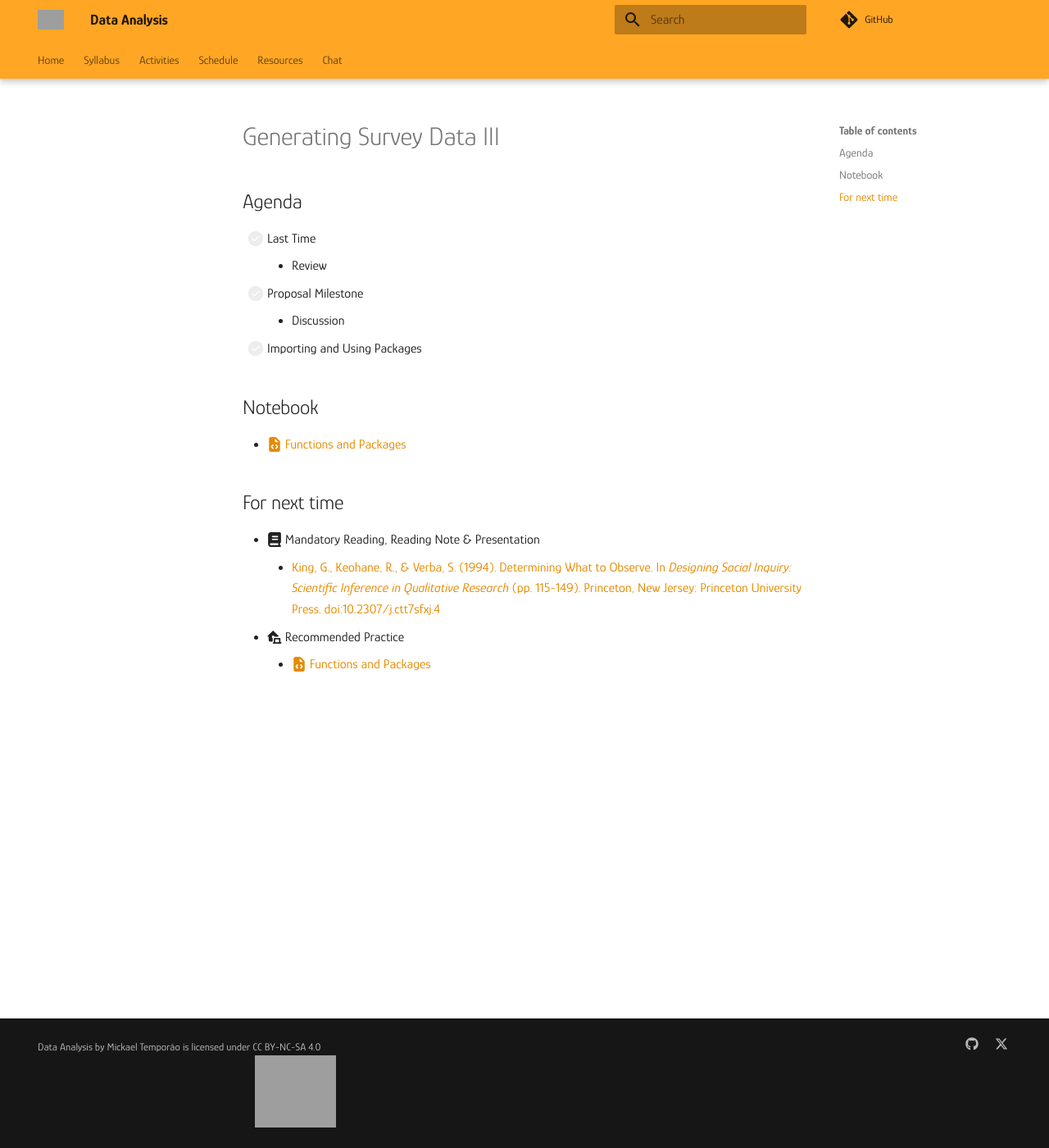
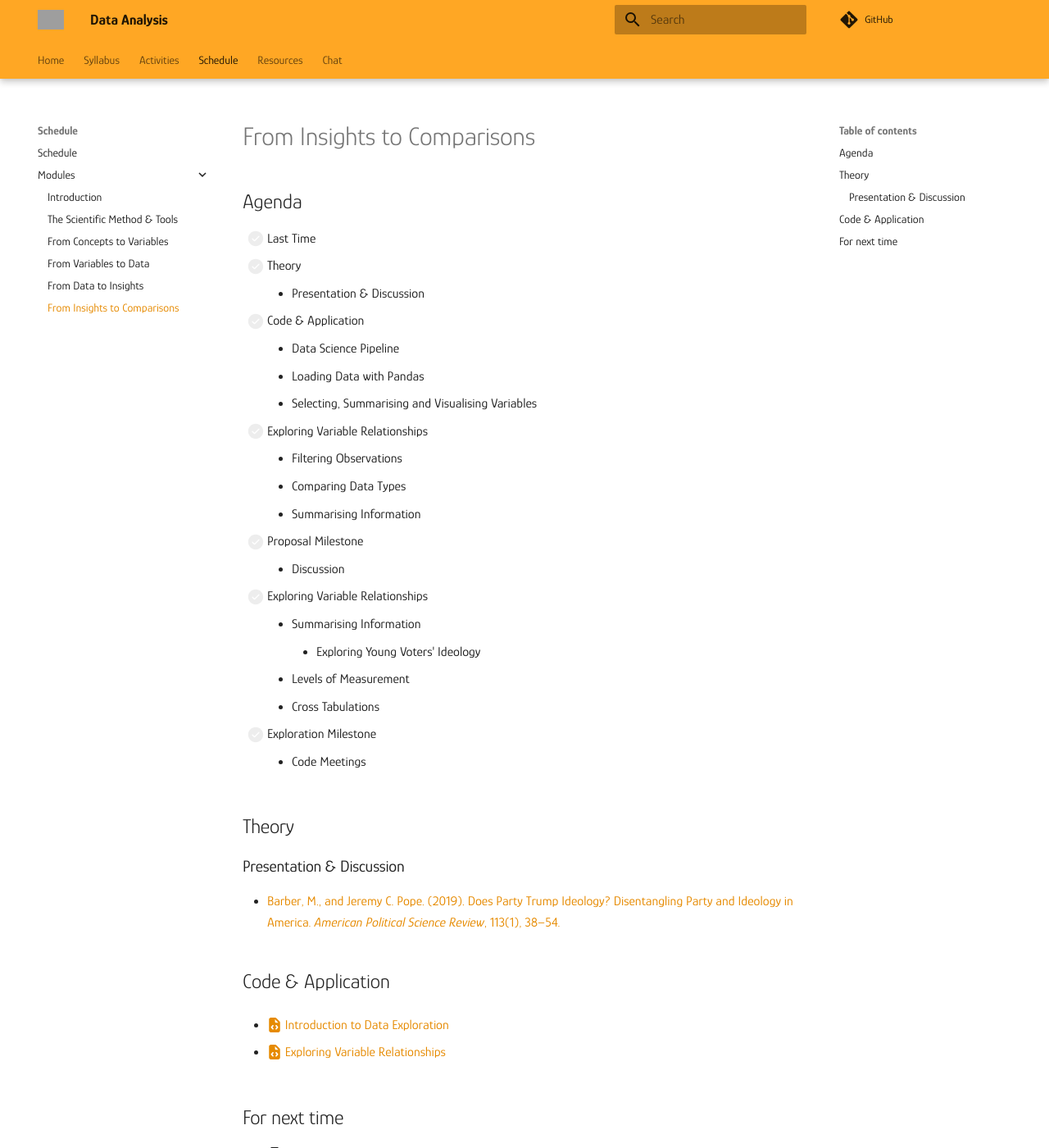
Before and after one commit to mickaeltemporao/data-analysis, an MkDocs documentation site: the page built from docs/modules/exploration-2.md, in a window 1280 px wide and 1400 px high. Shown: the whole window at 82% size. Built offline with MkDocs 1.6.1 and Material for MkDocs 9.7.7, drawn with Linux system fonts in a browser that asks for light colours; comment, search, counter and statistics services are not loaded; some of the changed text lies outside the part shown; grey boxes are pictures that could not be loaded.

Commit message:
update explor class

```diff
--- a/docs/modules/exploration-2.md
+++ b/docs/modules/exploration-2.md
@@ -1,17 +1,47 @@
-# Generating Survey Data III
+# From Insights to Comparisons
 
 ## Agenda
 - [ ] Last Time
-    - Review
+- [ ] Theory
+    - Presentation & Discussion
+- [ ] Code & Application
+    - Data Science Pipeline
+    - Loading Data with Pandas
+    - Selecting, Summarising and Visualising Variables
+
+- [ ] Exploring Variable Relationships
+    - Filtering Observations
+    - Comparing Data Types
+    - Summarising Information
+
 - [ ] Proposal Milestone
     - Discussion
-- [ ] Importing and Using Packages
 
-## Notebook
-- [:fontawesome-solid-file-code: Functions and Packages](https://colab.research.google.com/github/mickaeltemporao/itds/blob/main/materials/03-functions-and-packages.ipynb)
+- [ ] Exploring Variable Relationships
+    - Summarising Information
+        - Exploring Young Voters' Ideology
+    - Levels of Measurement
+    - Cross Tabulations
+- [ ] Exploration Milestone
+    - Code Meetings
+
+
+## Theory
+
+### Presentation & Discussion
+
+- [Barber, M., and Jeremy C. Pope. (2019). Does Party Trump Ideology? Disentangling Party and Ideology in America. *American Political Science Review*, 113(1), 38–54.](https://www.cambridge.org/core/journals/american-political-science-review/article/does-party-trump-ideology-disentangling-party-and-ideology-in-america/B5BAD0AE947BD3CF18D51D399263C8D3)
+
+## Code & Application
+
+- [:fontawesome-solid-file-code: Introduction to Data Exploration](https://colab.research.google.com/github/mickaeltemporao/itds/blob/main/materials/04-data-exploration-columns.ipynb)
+
+- [:fontawesome-solid-file-code: Exploring Variable Relationships](https://colab.research.google.com/github/mickaeltemporao/itds/blob/main/materials/05-data-exploration-rows.ipynb)
+
 
 ## For next time
+- :fontawesome-solid-award: **Complete** [**Milestone 3**](https://colab.research.google.com/github/mickaeltemporao/data-analysis/blob/main/materials/assignment-3.ipynb)
 - :fontawesome-solid-book: Mandatory Reading, Reading Note & Presentation
-    - [King, G., Keohane, R., & Verba, S. (1994). Determining What to Observe. In *Designing Social Inquiry: Scientific Inference in Qualitative Research* (pp. 115-149). Princeton, New Jersey: Princeton University Press. doi:10.2307/j.ctt7sfxj.4](https://proxy.sciencespobordeaux.fr:5139/document/doi/10.1515/9781400821211-005/pdf)
-- :fontawesome-solid-laptop-house: Recommended Practice
+    - [Mason, L. (2018). Ideologues without issues: The polarizing consequences of ideological identities. *Public Opinion Quarterly*, 82(S1), 866-887.](https://academic.oup.com/poq/article/82/S1/866/4951269?login=true)
+- :fontawesome-solid-house-laptop: Recommended Practice
     - [:fontawesome-solid-file-code: Functions and Packages](https://colab.research.google.com/github/mickaeltemporao/itds/blob/main/materials/03-functions-and-packages.ipynb)
--- a/docs/modules/exploration.md
+++ /dev/null
@@ -1,41 +0,0 @@
-# From Data to Insights
-
-## Agenda
-- [ ] Last Time
-- [ ] Theory
-    - Presentation & Discussion
-- [ ] Code & Application
-    - Data Science Pipeline
-    - Loading Data with Pandas
-    - Selecting, Summarising and Visualising Variables
-
-## Theory
-
-### Presentation & Discussion
-
-- [Mason, L. (2018). Ideologues without issues: The polarizing consequences of ideological identities. *Public Opinion Quarterly*, 82(S1), 866-887.](https://academic.oup.com/poq/article/82/S1/866/4951269?login=true)
-
-
-### The Data Science Pipeline
-![Variables](../images/ds-pipeline.svg)
-
-## Code & Application
-
-- [:fontawesome-solid-file-code: Functions and Packages](https://colab.research.google.com/github/mickaeltemporao/itds/blob/main/materials/03-functions-and-packages.ipynb)
-
-- [:fontawesome-solid-file-code: Introduction to Data Exploration](https://colab.research.google.com/github/mickaeltemporao/itds/blob/main/materials/04-data-exploration-columns.ipynb)
-
-- Let's find the ANES 2020 Codebook and start exploring variables!
-
-## For next time
-- :fontawesome-solid-brain: Start exploring the relevant variables (DV, IV, CV) from your proposal using the ANES dataset and pandas. You can use the code in the Pandas section at the end of the [:fontawesome-solid-file-code: Functions and Packages](https://colab.research.google.com/github/mickaeltemporao/itds/blob/main/materials/03-functions-and-packages.ipynb) notebook or start from a new notebook.
-- :fontawesome-solid-book: Mandatory Reading, Reading Note & Presentation
-
-    - [Barber, M., and Jeremy C. Pope. (2019). Does Party Trump Ideology? Disentangling Party and Ideology in America. *American Political Science Review*, 113(1), 38–54.](https://www.cambridge.org/core/journals/american-political-science-review/article/does-party-trump-ideology-disentangling-party-and-ideology-in-america/B5BAD0AE947BD3CF18D51D399263C8D3)
-
-    OR
-
-    - [Barberá, P., Casas, A., Nagler, J., Egan, P. J., Bonneau, R., Jost, J. T., & Tucker, J. A. (2019). Who leads? Who follows? Measuring issue attention and agenda setting by legislators and the mass public using social media data. *American Political Science Review*, 113(4), 883-901.](https://proxy.sciencespobordeaux.fr:2604/core/journals/american-political-science-review/article/who-leads-who-follows-measuring-issue-attention-and-agenda-setting-by-legislators-and-the-mass-public-using-social-media-data/D855849CE288A241529E9EC2E4FBD3A8)
-
-- :fontawesome-solid-house-laptop: Recommended Practice
-    - [:fontawesome-solid-file-code: Introduction to Data Exploration](https://colab.research.google.com/github/mickaeltemporao/itds/blob/main/materials/04-data-exploration-columns.ipynb)
--- a/docs/schedule.md
+++ b/docs/schedule.md
@@ -21,11 +21,11 @@ This schedule is an approximation, subject to change due needs of the students i
 | Date       | Class Meeting | Presentation                                                               | Deadline |
 | :-:        |:-:                                                                                             | :-:                                                                        | :-:      |
 | 2024/09/12 | [:fontawesome-solid-book-open: Introduction (1.5h)](modules/introduction.md)                |                                                                            |          |
-| 2024/09/25 | [:fontawesome-solid-book-open: The Scientific Method (3h)](modules/scientific-method.md)                |                                                                            | [**:fontawesome-regular-paper-plane: Onboarding**](resources/onboarding.md) |
+| 2024/09/25 | [:fontawesome-solid-book-open: The Scientific Method (3h)](modules/science.md)                |                                                                            | [**:fontawesome-regular-paper-plane: Onboarding**](resources/onboarding.md) |
 | 2024/10/09 | [:fontawesome-solid-book-open: From Concepts to Variables (3h)](modules/variables.md)   |[**:fontawesome-solid-chalkboard-user: - G1**](activities/participation.md) | [**:fontawesome-solid-award: Idea**](https://colab.research.google.com/github/mickaeltemporao/data-analysis/blob/main/materials/assignment-1.ipynb)     |
 | 2024/10/23 | [:fontawesome-solid-book-open: From Variables to Data (3h)](modules/data.md)       |[**:fontawesome-solid-chalkboard-user: - G2**](activities/participation.md) | |
-| 2024/11/06 | [:fontawesome-solid-book-open: From Data to Insights (3h)](/modules/exploration.md)    |[**:fontawesome-solid-chalkboard-user: - G3**](activities/participation.md) | [**:fontawesome-solid-award: Proposal**](https://colab.research.google.com/github/mickaeltemporao/data-analysis/blob/main/materials/assignment-2.ipynb)     |
-| 2024/11/20 | :fontawesome-solid-book-open: Election Data Preprocesssing (3h) |[**:fontawesome-solid-chalkboard-user: - G4**](activities/participation.md) | |
+| 2024/11/06 | [:fontawesome-solid-book-open: From Data to Insights (3h)](/modules/exploration-1.md)    |[**:fontawesome-solid-chalkboard-user: - G3**](activities/participation.md) | [**:fontawesome-solid-award: Proposal**](https://colab.research.google.com/github/mickaeltemporao/data-analysis/blob/main/materials/assignment-2.ipynb)     |
+| 2024/11/20 | [:fontawesome-solid-book-open: From Insights to Comparisons (3h)](modules/exploration-2.md) |[**:fontawesome-solid-chalkboard-user: - G4**](activities/participation.md) | |
 | 2024/12/04 | :fontawesome-solid-book-open: What's Next? (1.5h)                                                                                |                                                                            | [**:fontawesome-solid-award: Exploration**](https://colab.research.google.com/github/mickaeltemporao/data-analysis/blob/main/materials/assignment-3.ipynb) |
 
 <!-- | 2024/10/09 | [:fontawesome-solid-book-open: From Concepts to Variables (3h)](modules/concepts-variables.md)   |[**:fontawesome-solid-chalkboard-user: - G1**](activities/participation.md) | [**:fontawesome-solid-award: Idea**](https://colab.research.google.com/github/mickaeltemporao/data-analysis/blob/main/materials/assignment-1.ipynb)     | -->
--- a/mkdocs.yml
+++ b/mkdocs.yml
@@ -66,7 +66,9 @@ nav:
       - modules/science.md
       - modules/variables.md
       - modules/data.md
-      - modules/exploration.md
+      - modules/exploration-1.md
+      - modules/exploration-2.md
+      # - modules/management.md
       # - modules/descriptive-inference.md
       # - modules/causal-inference.md
       # - modules/programming-1.md
```
Also changed, not shown: docs/modules/exploration-1.md (+27 -15 lines), docs/modules/exploration-3.md (deleted, +0 -19 lines), docs/modules/exploration-4.md (deleted, +0 -20 lines), docs/modules/exploration-5.md (deleted, +0 -19 lines).
